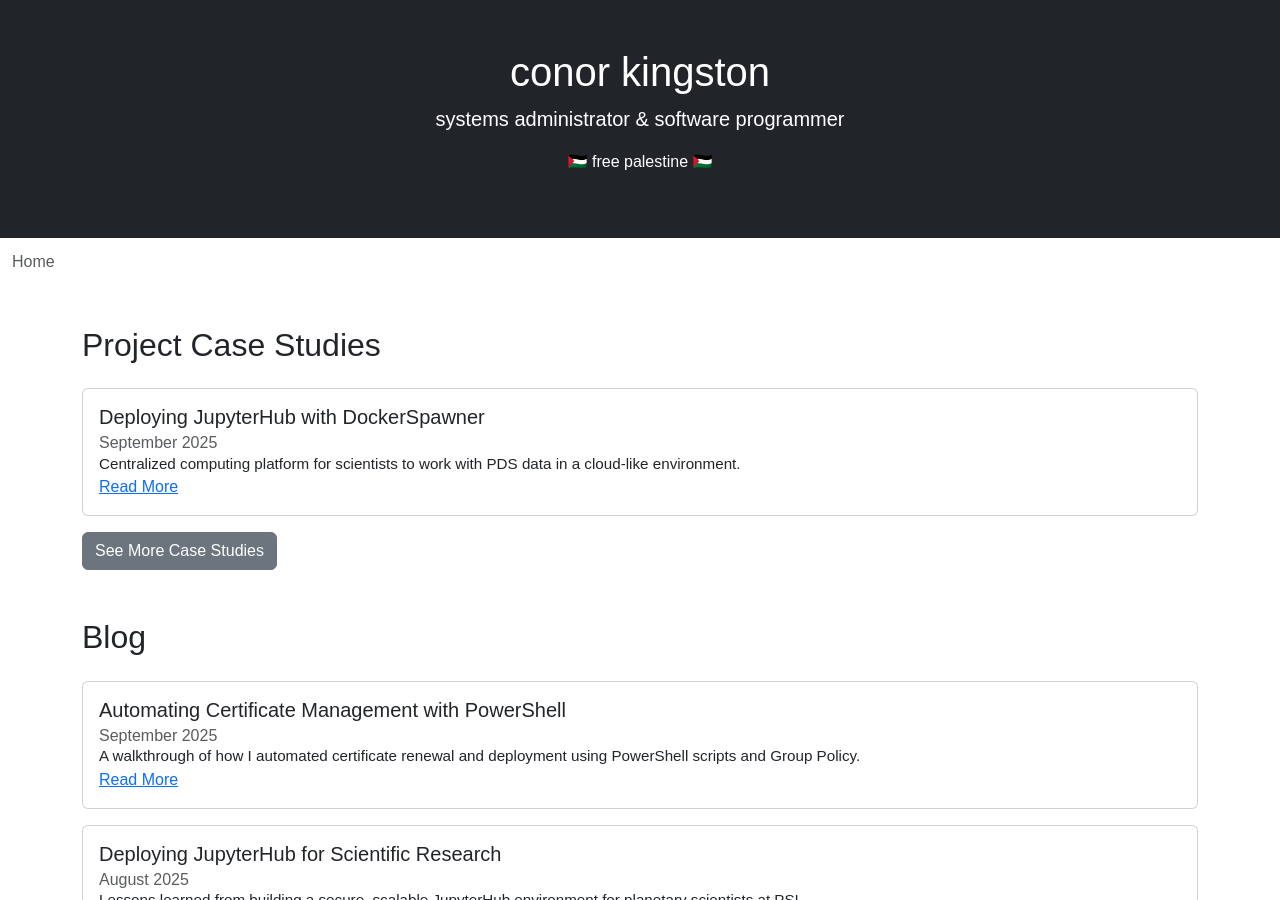
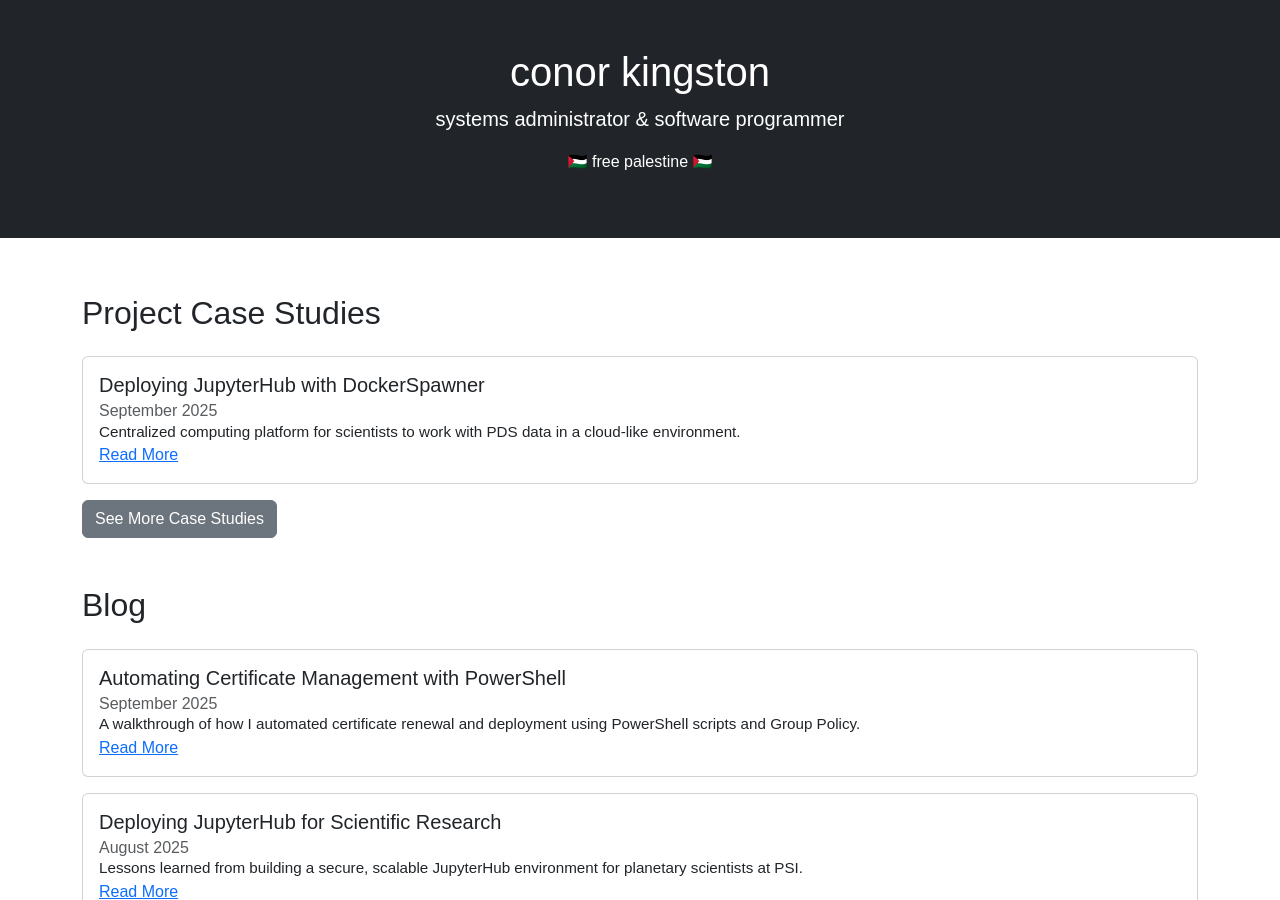
Before and after one commit to conormcneil/conorkingston.com, a Jekyll site: the page built from index.md, in a window 1280 px wide and 900 px high. Built offline with Jekyll 4.4.1, drawn with Linux system fonts in a browser that asks for light colours.

Commit message:
no breadcrumbs on home page

```diff
--- a/_includes/nav.html
+++ b/_includes/nav.html
@@ -1,9 +1,10 @@
 <nav aria-label="breadcrumb" class="m-2">
     <ol class="breadcrumb">
-        <li class="breadcrumb-item p-1 {% if page.url == '/' %}active{% endif %}">
-            <a {% if page.url != '/' %}href="/"{% endif %}>Home
-            </a>
-        </li>
+        {% if page.url != '/' %}
+            <li class="breadcrumb-item p-1">
+                <a href="/">Home</a>
+            </li>
+        {% endif %}
         {% if page.url contains '/blog/' %}
             <li class="breadcrumb-item p-1 {% if page.url contains '/blog/' and pagelurl == '/blog/' %}active{% endif %}">
                 {% if page.url contains '/blog/' %}
```
